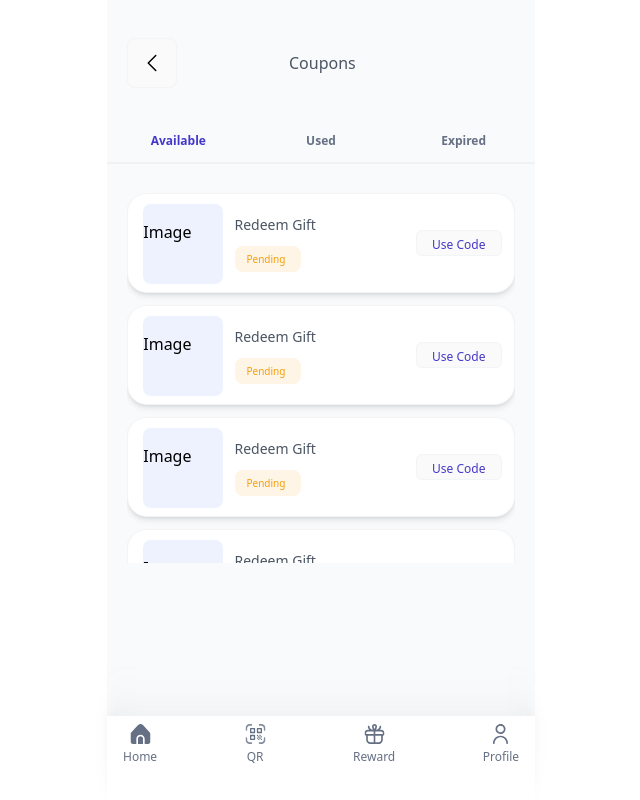
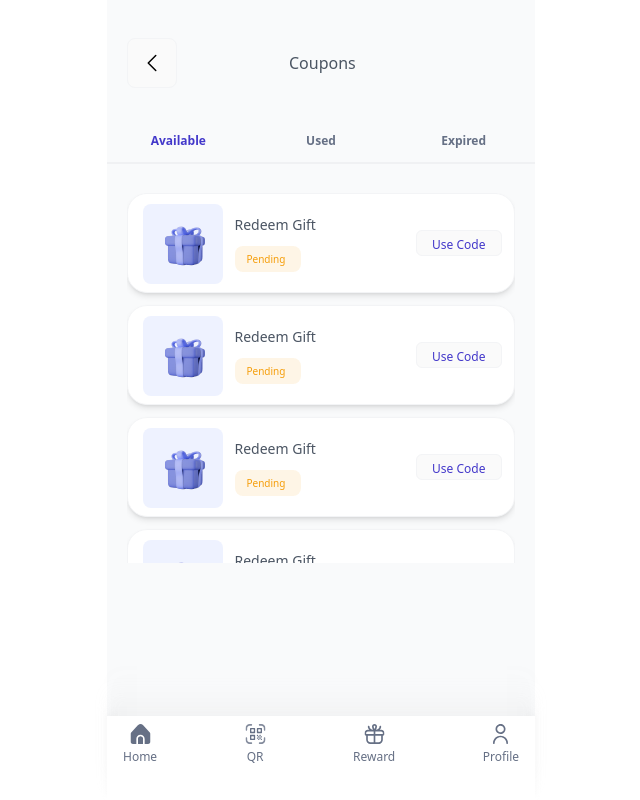
Before and after one commit to KhantWaiLin/loyalty, a React (Create React App) app: page /my-coupon in a window 1280 px wide. Shown: the whole page, without its empty margins (319-959 px from the left). Built offline with nearby package versions, Linux system fonts and the light colour scheme.

Commit message:
image add

```diff
--- a/src/pages/my-coupon/components/CouponList.jsx
+++ b/src/pages/my-coupon/components/CouponList.jsx
@@ -1,9 +1,14 @@
+import React from "react"
+import Img from "../image 4.png";
+
 function CouponList({ name }) {
   return (
     <div className=" w-full h-[100px] mb-[12px] bg-white rounded-[20px] flex gap-[8px] px-[12px] py-[10px] border border-gray-100 shadow-md">
       <section className="flex justify-center basis-1/4">
         <div class="w-20 h-20 py-4 bg-indigo-50 rounded-lg justify-center items-center inline-flex">
-          <div class="w-20 h-12 mix-blend-darken ">Image</div>
+          <div class="w-20 h-12 mix-blend-darken ">
+            <img src={Img}/>
+          </div>
         </div>
       </section>
       <section className="flex flex-col basis-2/4 justify-evenly">
```
Also changed, not shown: src/data.js (line endings or trailing spaces), src/pages/my-coupon/image 4.png (added).
